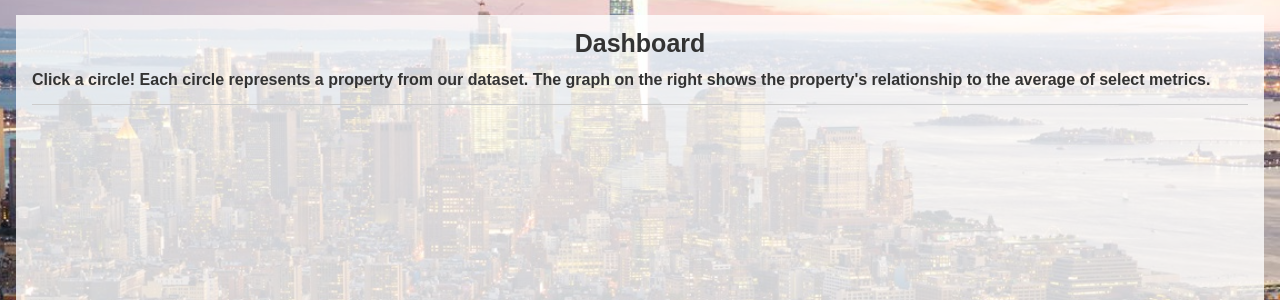
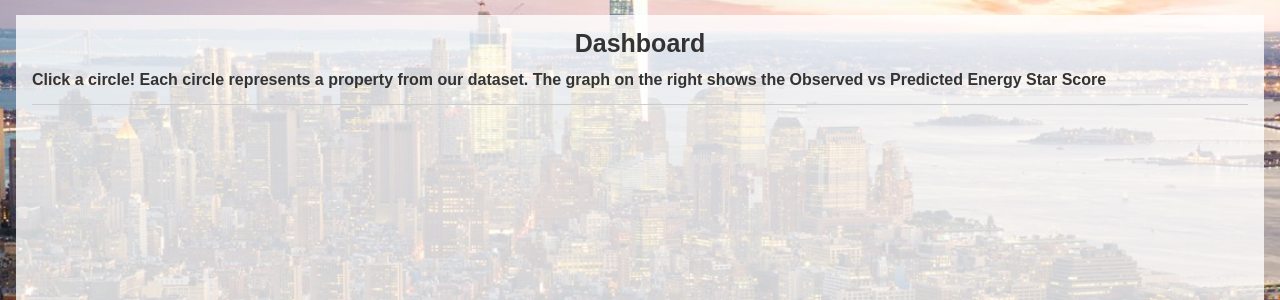
Before and after one commit to kishore145/Comparitive-study-of-different-ML-Algorithms-using-Energy-Efficiency, a Flask app: page / in a window 1280 px wide. Shown: the part 172-472 px from the top of the page. Run offline with Flask 2, Linux system fonts and the light colour scheme; some libraries are stand-ins or nearby versions.

Commit message:
Updated verbiage in dashboard.html

```diff
--- a/templates/dashboard.html
+++ b/templates/dashboard.html
@@ -6,7 +6,7 @@
 	<section id='pageContent'>
 		<h1>Dashboard</h1>
 		<br>
-		<h4>Click a circle! Each circle represents a property from our dataset. The graph on the right shows the property's relationship to the average of select metrics.</h4>
+		<h4>Click a circle! Each circle represents a property from our dataset. The graph on the right shows the Observed vs Predicted Energy Star Score</h4>
 		<hr>
 		<main>
 			<div id="viz1" style="float: left; width: 45%; height: 650px;"></div>
```
